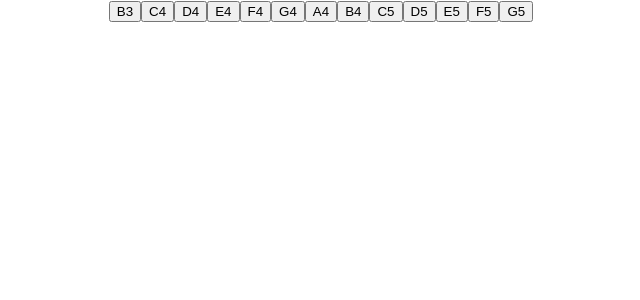
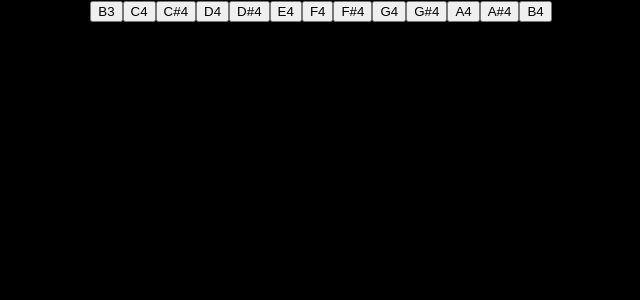
Before and after one commit to ianhundere/React-Cital-Piano, a React (Create React App) app: page / in a window 1280 px wide. Shown: the top 300 px of the page, without its empty margins (319-959 px from the left). Built offline with nearby package versions, Linux system fonts and the light colour scheme.

Commit message:
adds working qwery with multiple notes

```diff
--- a/src/App.css
+++ b/src/App.css
@@ -1,5 +1,7 @@
 .App {
     text-align: center;
+    background-color: black;
+    height: 100%;
 }
 
 .App-logo {
--- a/src/App.js
+++ b/src/App.js
@@ -4,10 +4,25 @@ import Piano from './Piano';
 import './App.css';
 
 class App extends Component {
+    constructor(props) {
+        console.log(document);
+        super(props);
+        this.state = {
+            key: ''
+        };
+    }
+    componentDidMount() {
+        document.addEventListener('keydown', e => {
+            this.setState({
+                key: e.key
+            });
+            console.log(e.key);
+        });
+    }
     render() {
         return (
             <div className="App">
-                <Piano />
+                <Piano pianoKey={this.state.key} />
             </div>
         );
     }
--- a/src/Key.js
+++ b/src/Key.js
@@ -1,9 +1,9 @@
-import React from 'react';
+import React, { Component } from 'react';
 // import Tone from 'tone';
 
 // import Piano from './Piano';
 
-class Key extends React.Component {
+class Key extends Component {
     render() {
         return (
             <button
--- a/src/Piano.js
+++ b/src/Piano.js
@@ -1,47 +1,56 @@
-import React from 'react';
+import React, { Component } from 'react';
 import Tone from 'tone';
 
 import Key from './Key';
 
-class Piano extends React.Component {
-    render() {
+class Piano extends Component {
+    constructor(props) {
+        super(props);
         const reverb = new Tone.Freeverb(0.7).toMaster();
         const filter = new Tone.Filter().toMaster();
-        const noteOn = note => {
-            synth.triggerAttackRelease(note);
-        };
-        const noteOff = note => {
-            synth.triggerRelease(note);
-        };
-        const synth = new Tone.PolySynth()
+        this.synth = new Tone.PolySynth()
             .chain(filter)
             .chain(Tone.Master)
             .chain(reverb)
             .chain(filter)
             .toMaster();
+        this.keyTranslation = {
+            a: 'B3',
+            s: 'C4',
+            e: 'C#4',
+            d: 'D4',
+            r: 'D#4',
+            f: 'E4',
+            g: 'F4',
+            y: 'F#4',
+            h: 'G4',
+            u: 'G#4',
+            j: 'A4',
+            i: 'A#4',
+            k: 'B4'
+        };
+    }
 
-        const keys = [
-            'B3',
-            'C4',
-            'D4',
-            'E4',
-            'F4',
-            'G4',
-            'A4',
-            'B4',
-            'C5',
-            'D5',
-            'E5',
-            'F5',
-            'G5'
-        ];
-        const keyList = keys.map(key => (
+    noteOn = note => {
+        this.synth.triggerAttackRelease(note);
+    };
+    noteOff = note => {
+        this.synth.triggerRelease(note);
+    };
+    render() {
+        if (this.props.pianoKey) {
+            console.log(this.props.pianoKey);
+            this.synth.triggerAttackRelease(
+                this.keyTranslation[this.props.pianoKey]
+            );
+        }
+        const keyList = Object.values(this.keyTranslation).map(key => (
             <Key
                 key={key}
-                synth={synth}
+                synth={this.synth}
                 note={key}
-                noteOn={noteOn}
-                noteOff={noteOff}
+                noteOn={this.noteOn}
+                noteOff={this.noteOff}
             />
         ));
         return (
--- a/src/index.css
+++ b/src/index.css
@@ -1,14 +1,30 @@
+html {
+    box-sizing: border-box;
+}
+*,
+*:before,
+*:after {
+    box-sizing: inherit;
+}
+
+html,
+body,
+#root {
+    height: 100%;
+    width: 100%;
+}
+
 body {
-  margin: 0;
-  padding: 0;
-  font-family: -apple-system, BlinkMacSystemFont, "Segoe UI", "Roboto", "Oxygen",
-    "Ubuntu", "Cantarell", "Fira Sans", "Droid Sans", "Helvetica Neue",
-    sans-serif;
-  -webkit-font-smoothing: antialiased;
-  -moz-osx-font-smoothing: grayscale;
+    margin: 0;
+    padding: 0;
+    font-family: -apple-system, BlinkMacSystemFont, 'Segoe UI', 'Roboto',
+        'Oxygen', 'Ubuntu', 'Cantarell', 'Fira Sans', 'Droid Sans',
+        'Helvetica Neue', sans-serif;
+    -webkit-font-smoothing: antialiased;
+    -moz-osx-font-smoothing: grayscale;
 }
 
 code {
-  font-family: source-code-pro, Menlo, Monaco, Consolas, "Courier New",
-    monospace;
+    font-family: source-code-pro, Menlo, Monaco, Consolas, 'Courier New',
+        monospace;
 }
```
Lines whose indentation alone changed are shown as unchanged.
